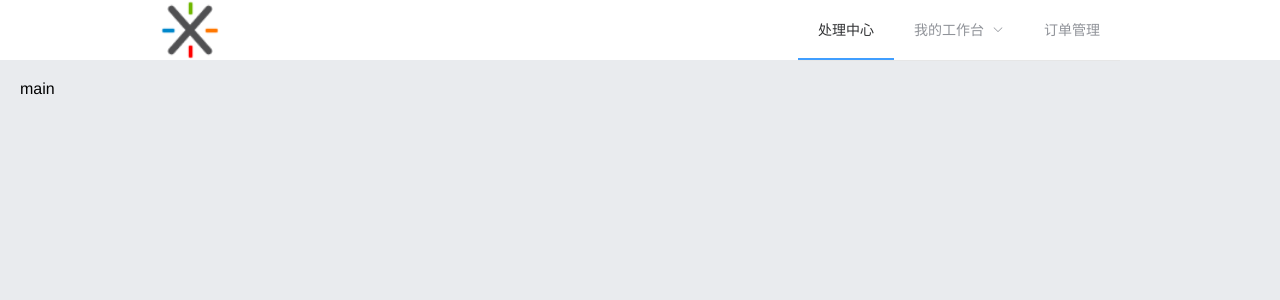
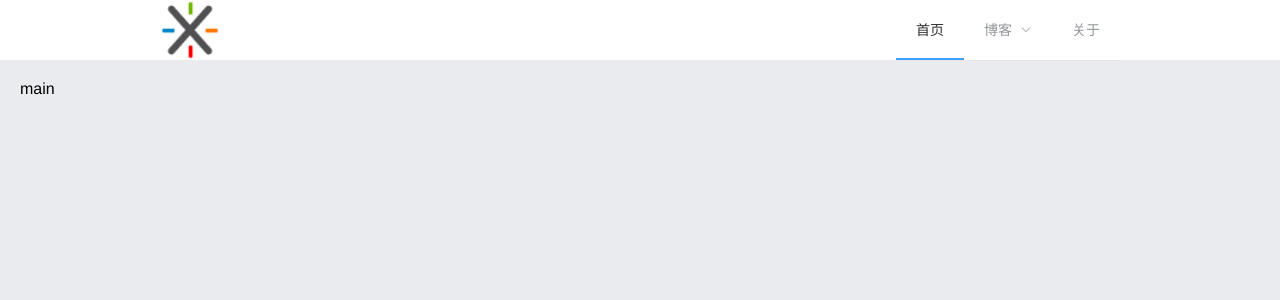
Before and after one commit to ElonXun/flystation_vue, a Vue app: page /#/ in a window 1280 px wide. Shown: the top 300 px of the page. Built offline with nearby package versions, Linux system fonts and the light colour scheme.

Commit message:
修改完成导航栏组件

```diff
--- a/src/components/Navigator.vue
+++ b/src/components/Navigator.vue
@@ -8,14 +8,14 @@
             </div>
             <div class="right_navigator">
               <el-menu :default-active="activeIndex" class="right_navigator_menu" mode="horizontal" @select="handleSelect">
-                <el-menu-item index="1" class="right_navigator_menu_item">处理中心</el-menu-item>
+                <el-menu-item index="1" class="right_navigator_menu_item">首页</el-menu-item>
                 <el-submenu index="2">
-                  <template slot="title">我的工作台</template>
-                  <el-menu-item index="2-1">选项1</el-menu-item>
-                  <el-menu-item index="2-2">选项2</el-menu-item>
-                  <el-menu-item index="2-3">选项3</el-menu-item>
+                  <template slot="title">博客</template>
+                  <el-menu-item index="2-1" class="right_navigator_menu_sub_items">干货</el-menu-item>
+                  <el-menu-item index="2-2" class="right_navigator_menu_sub_items">杂记</el-menu-item>
+                  <el-menu-item index="2-3" class="right_navigator_menu_sub_items">游记</el-menu-item>
                 </el-submenu>
-                <el-menu-item index="3" class="right_navigator_menu_item">订单管理</el-menu-item>
+                <el-menu-item index="3" class="right_navigator_menu_item">关于</el-menu-item>
               </el-menu>
             </div>
         </el-col>
@@ -79,7 +79,12 @@ export default Vue.extend({
     height: 60px;
     line-height: 60px;
   }
+  .right_navigator_menu_sub_items{
+    min-width: 80px;
+    width: 80px;
+  }
   #iconWrap {
     overflow: visible;
   }
+
 </style>
```
